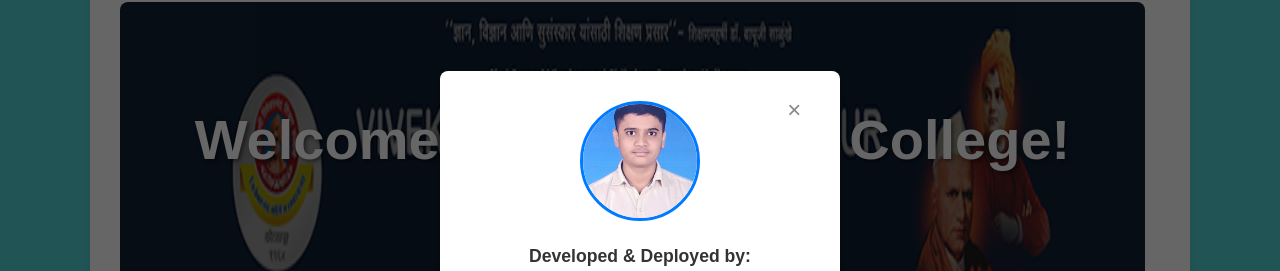
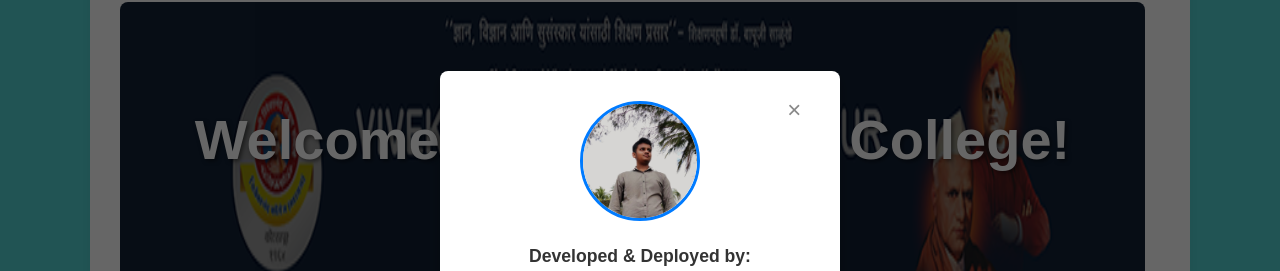
Before and after one commit to Aditya43k/vck-ojt-project, a React (Vite) app: page / in a window 1280 px wide. Shown: the part 122-393 px from the top of the page. Built offline with nearby package versions, Linux system fonts and the light colour scheme; no server answers.

Commit message:
third commit

```diff
--- a/src/App.jsx
+++ b/src/App.jsx
@@ -24,7 +24,7 @@ const App = () => {
           show={showPopup}
           onClose={handleClosePopup}
           studentName="Aditya Adinath Kumbhar"
-          studentPhotoUrl="/images/aak.jpg" // Path to their photo
+          studentPhotoUrl="/images/aditya.jpg" // Path to their photo
           uniqueMessage="Learned so much during this OJT! This app showcases my independent coding and deployment skills"
         />
       </div>
```
Also changed, not shown: public/images/aak.jpg (deleted), public/images/aditya.jpg (added).
